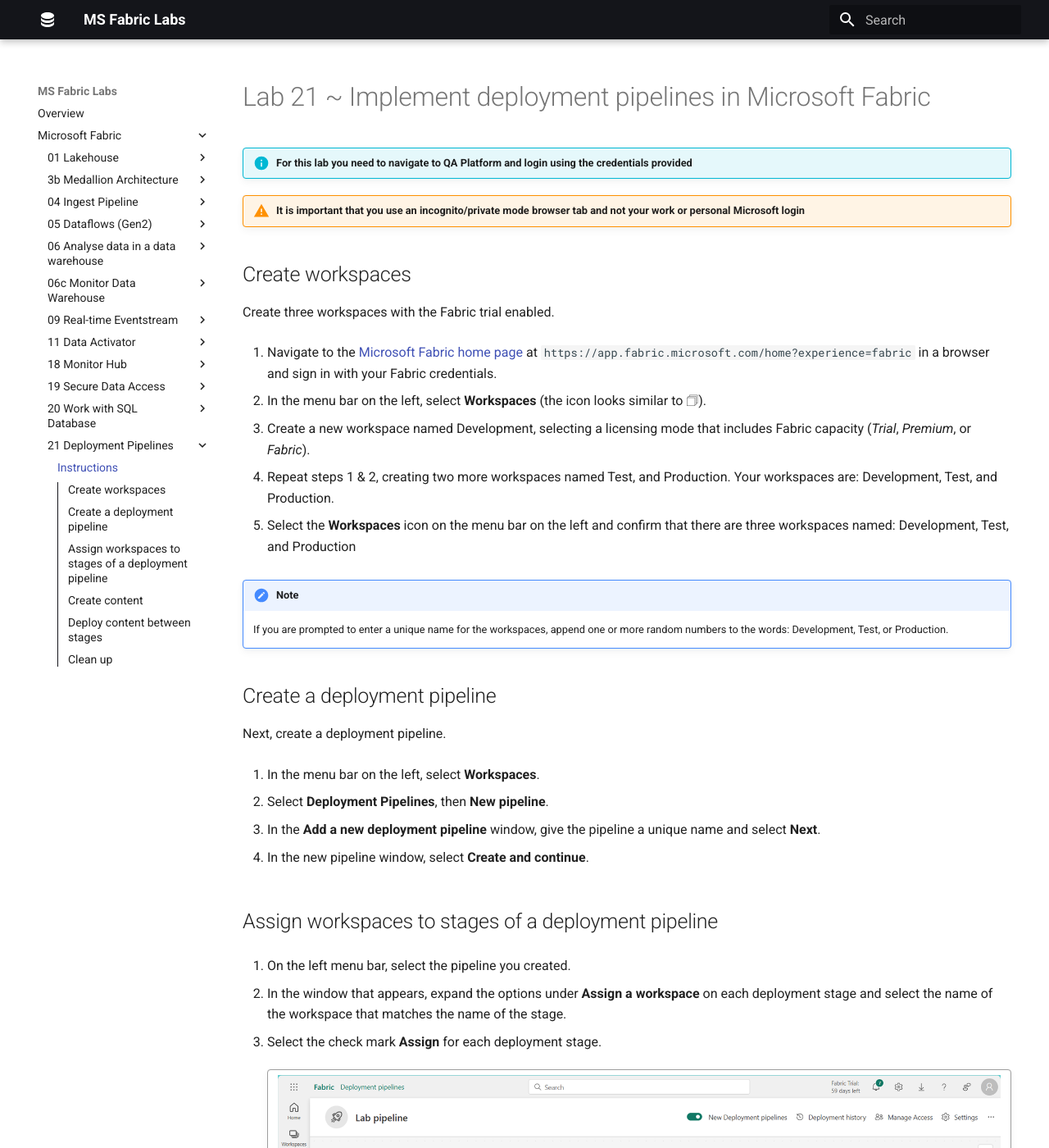
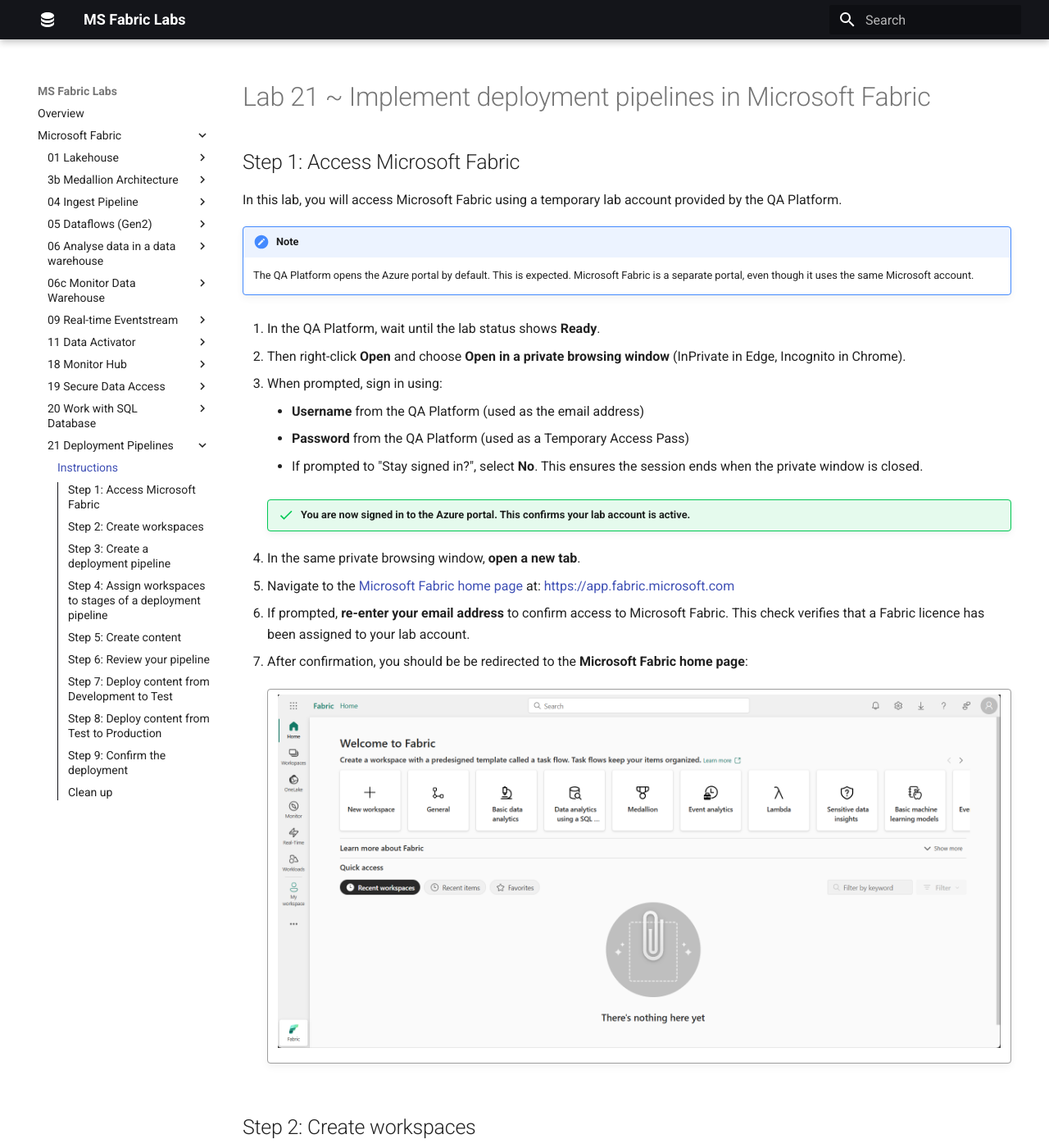
Before and after one commit to qaalabs/fabric, an MkDocs documentation site: the page built from docs/21-implement-cicd/instructions.md, in a window 1280 px wide and 1400 px high. Shown: the whole window at 82% size. Built offline with MkDocs 1.6.1 and Material for MkDocs 9.7.7, drawn with Linux system fonts in a browser that asks for light colours; some of the changed text lies outside the part shown.

Commit message:
update lab 21 instructions

```diff
--- a/docs/21-implement-cicd/index.md
+++ b/docs/21-implement-cicd/index.md
@@ -1,8 +1,12 @@
-# Lab
+# Lab 21 - Implement deployment pipelines in Microsoft Fabric
 
 Deployment pipelines in Microsoft Fabric let you automate the process of copying   changes made to the content in Fabric items between environments like development, test, and production. You can use deployment pipelines to develop and test content before it reaches end users. In this exercise, you create a deployment pipeline, and assign stages to the pipeline. Then you create some content in a development workspace and use deployment pipelines to deploy it between the Development, Test and Production pipeline stages.
 
 This lab takes approximately **20** minutes to complete.
+
+!!! info "For this lab you need to navigate to QA Platform and login using the credentials provided"
+
+!!! warning "It is important that you use an incognito/private mode browser tab and not your work or personal Microsoft login"
 
 ## Overview
 
@@ -26,9 +30,21 @@
 
 - Fabric items haven’t been created in your workspaces yet. Next, create a lakehouse in the development workspace.
 
-### Step 6: Deploy content between stages
+### Step 6: Review your pipeline
 
-- Deploy the lakehouse from the Development stage to the Test and Production stages.
+- Review the pipeline.
+
+### Step 7: Deploy content from Development to Test
+
+- Deploy the lakehouse from the Development to Test.
+
+## Step 8: Deploy content from Test to Production
+
+- Deploy the lakehouse from the Test to Production.
+
+## Step 9: Confirm the deployment
+
+Using deployment pipelines creates the same Fabric artefacts in each deployment stage. Let's confirm.
 
 ---
 
--- a/docs/21-implement-cicd/instructions.md
+++ b/docs/21-implement-cicd/instructions.md
@@ -1,41 +1,75 @@
 # Lab 21 ~ Implement deployment pipelines in Microsoft Fabric
 
-!!! info "For this lab you need to navigate to QA Platform and login using the credentials provided"
+## Step 1: Access Microsoft Fabric
 
-!!! warning "It is important that you use an incognito/private mode browser tab and not your work or personal Microsoft login"
-
-## Create workspaces
-
-Create three workspaces with the Fabric trial enabled.
-
-1. Navigate to the [Microsoft Fabric home page](https://app.fabric.microsoft.com/home?experience=fabric) at `https://app.fabric.microsoft.com/home?experience=fabric` in a browser and sign in with your Fabric credentials.
-
-2. In the menu bar on the left, select **Workspaces** (the icon looks similar to &#128455;).
-
-3. Create a new workspace named Development, selecting a licensing mode that includes Fabric capacity (*Trial*, *Premium*, or *Fabric*).
-
-4. Repeat steps 1 & 2, creating two more workspaces named Test, and Production. Your workspaces are: Development, Test, and Production.
-
-5. Select the **Workspaces** icon on the menu bar on the left and confirm that there are three workspaces named:  Development, Test, and Production
+In this lab, you will access Microsoft Fabric using a temporary lab account provided by the QA Platform.
 
 !!! note
-    If you are prompted to enter a unique name for the workspaces, append one or more random numbers to the words: Development, Test, or Production.
+    The QA Platform opens the Azure portal by default. This is expected. Microsoft Fabric is a separate portal, even though it uses the same Microsoft account.
 
-## Create a deployment pipeline
+1. In the QA Platform, wait until the lab status shows **Ready**.
+
+2. Then right-click **Open** and choose **Open in a private browsing window** (InPrivate in Edge, Incognito in Chrome).
+
+3. When prompted, sign in using:
+
+    - **Username** from the QA Platform (used as the email address)
+    - **Password** from the QA Platform (used as a Temporary Access Pass)
+
+    - If prompted to "Stay signed in?", select **No**. This ensures the session ends when the private window is closed.
+
+    !!! success "You are now signed in to the **Azure portal**. This confirms your lab account is active."
+
+4. In the same private browsing window, **open a new tab**.
+
+5. Navigate to the [Microsoft Fabric home page](https://app.fabric.microsoft.com) at: https://app.fabric.microsoft.com
+
+6. If prompted, **re-enter your email address** to confirm access to Microsoft Fabric. This check verifies that a Fabric licence has been assigned to your lab account.
+
+7. After confirmation, you should be be redirected to the **Microsoft Fabric home page**:
+
+    !!! quote ""
+        ![Fabric home page](../img/qa-fabric-home.png)
+
+
+## Step 2: Create workspaces
+
+For this lab you need to create three workspaces: **Development**, **Test**, and **Production**.
+
+1. In the left-hand navigation, select **Workspaces** (the icon looks similar to 🗇).
+
+2. Select **+ New workspace**, then create a workspace using the naming format below:
+
+    - Start the name with `Development`
+    - Add random numbers to make it unique (for example, `Development123`)
+    - Leave all other options as the default values
+    - Click **Apply**
+
+3. Repeat steps 1 & 2, creating two more workspaces named `Test`, and `Production`.
+
+4. Select the **Workspaces** icon on left-hand navigation
+    - Confirm that there are three workspaces named: **Development**, **Test**, and **Production**
+
+
+## Step 3: Create a deployment pipeline
 
 Next, create a deployment pipeline.
 
-1. In the menu bar on the left, select **Workspaces**.
+1. In the left-hand navigation, select **Workspaces**.
 
-2. Select **Deployment Pipelines**, then **New pipeline**.
+2. Select: **:material-rocket-launch-outline: Deployment Pipelines**, then select **New pipeline**
 
-3. In the **Add a new deployment pipeline** window, give the pipeline a unique name and select **Next**.
+3. In the **Add a new deployment pipeline** window:
 
-4. In the new pipeline window, select **Create and continue**.
+    - Enter the Pipeline name as: `Lab pipeline`
+    - Select **Next**.
 
-## Assign workspaces to stages of a deployment pipeline
+4. In the new pipeline window, select: **:material-rocket-launch-outline: Create and continue**
 
-1. On the left menu bar, select the pipeline you created.
+
+## Step 4: Assign workspaces to stages of a deployment pipeline
+
+1. On the left-hand navigation, select the pipeline you created.
 
 2. In the window that appears, expand the options under **Assign a workspace** on each deployment stage and select the name of the workspace that matches the name of the stage.
 
@@ -44,17 +78,23 @@
     !!! quote ""
         ![Screenshot of deployment pipeline.](../img/21-deployment-pipeline.png)
 
-## Create content
 
-Fabric items haven't been created in your workspaces yet. Next, create a lakehouse in the development workspace.
+## Step 5: Create content
 
-1. In the menu bar on the left, select **Workspaces**.
+Fabric items haven't been created in your workspaces yet. Next, create a lakehouse in the **Development** workspace.
+
+1. In the left-hand navigation, select **Workspaces**.
 
 2. Select the **Development** workspace.
 
 3. Select **New Item**.
 
-4. In the window that appears, select **Lakehouse** and in the **New lakehouse window**, name the lakehouse, **LabLakehouse**.
+4. In the New Item window that appears, scroll down to "Store data"
+
+    - Select **Lakehouse**
+    - Name the lakehouse: `LabLakehouse`
+    - The Location should be your Development workspace
+    - Ensure **Lakehouse schemas** is disabled
 
 5. Select **Create**.
 
@@ -65,39 +105,70 @@
 
 7. Select the sample **NYCTaxi**.
 
-8. In the menu bar on the left, select the pipeline you created.
 
-9. Select the **Development** stage, and under the deployment pipeline canvas you can see the lakehouse you created as a stage item. In the left edge of the **Test** stage, there's an **X** within a circle. The **X** indicates that the Development and Test stages aren't synchronized.
+## Step 6: Review your pipeline
 
-10. Select the **Test** stage and under the deployment pipeline canvas you can see that the lakehouse you created is only a stage item in the source, which in this case refers to the **Development** stage.
+1. In the menu bar on the left, select the pipeline you created.
+
+    - If you can't see it on the left, select …, then "Deployment pipelines", then "Lab pipeline"
+
+2. Select the **Development** stage, and under the deployment pipeline canvas you can see the lakehouse you created as a stage item. In the left edge of the **Test** stage, there's an **X** within a circle. The **X** indicates that the Development and Test stages aren't synchronized.
+
+3. Select the **Test** stage and under the deployment pipeline canvas you can see that the lakehouse you created is only a stage item in the source, which in this case refers to the **Development** stage.
 
     !!! quote ""
         ![Deployment pipeline showing content mismatches between stages.](../img/21-lab-pipeline-compare.png)
 
-## Deploy content between stages
 
-Deploy the lakehouse from the **Development** stage to the **Test** and **Production** stages.
+## Step 7: Deploy content from Development to Test
+
+You will now deploy the lakehouse from the **Development** stage to the **Test** stage.
 
 1. Select the **Test** stage in the deployment pipeline canvas.
 
-2. Under the deployment pipeline canvas, select the checkbox next to the Lakehouse item. Then select the **Deploy** button to copy the lakehouse in its current state to the **Test** stage.
+2. Under the deployment pipeline canvas, select the checkbox next to the Lakehouse item.
 
-3. In the **Deploy to next stage** window that appears, select **Deploy**.
- There is now an X in a circle in the Production stage in the deployment pipeline canvas. The lakehouse exists in the Development and Test stages but not yet in the Production stage.
+3. Select the **Deploy** button to copy the lakehouse in its current state to the **Test** stage:
 
-4. Select the **Production** stage in the deployment canvas.
+    !!! quote ""
+        ![Deployment pipeline from Development to Test.](../img/21-deploy-dev-to-test.png)
 
-5. Under the deployment pipeline canvas, select the checkbox next to the Lakehouse item. Then select the **Deploy** button to copy the lakehouse in its current state to the **Production** stage.
+4. In the **Deploy to next stage** window that appears, select **Deploy**.
+    - Wait for the deployment to complete (it may take a while)
 
-6. In the **Deploy to next stage** window that appears, select **Deploy**. The green check marks between the stages indicates that all stages in sync and contain the same content.
+!!! note
+    - You may see an X in a circle in the Production stage.
+    - This is expected and indicates that nothing has been deployed to Production yet.
 
-7. Using deployment pipelines to deploy between stages also updates the content in the workspaces corresponding to the deployment stage. Let's confirm.
 
-8. In the menu bar on the left, select **Workspaces**.
+## Step 8: Deploy content from Test to Production
 
-9. Select the **Test** workspace. The lakehouse was copied there.
+You will now deploy the lakehouse from the **Test** stage to the **Production** stage.
 
-10. Open the **Production** workspace from the **Workspaces** icon on the left menu. The lakehouse was copied to the Production workspace too.
+5. Select the **Production** stage in the deployment canvas.
+
+6. Under the deployment pipeline canvas, select the checkbox next to the Lakehouse item.
+    - Then select the **Deploy** button to copy the lakehouse in its current state to the **Production** stage.
+
+7. In the **Deploy to next stage** window that appears, select **Deploy**.
+
+!!! success "A green check mark inside each stage indicates that all stages are in sync and contain the same content."
+
+
+## Step 9: Confirm the deployment
+
+Using deployment pipelines creates the same Fabric artefacts in each deployment stage. Let's confirm.
+
+1. In the menu bar on the left, select **Workspaces**.
+
+2. Open the **Test** workspace and confirm that the lakehouse exists.
+
+3. Open the **Production** workspace and confirm that the lakehouse exists.
+
+!!! info "The lakehouse will be empty!"
+    - Deployment pipelines create and align **Fabric artefacts** across workspaces.
+    - They do **not** copy data between environments.
+    - At this stage, the lakehouse will exist in Test and Production, but it won't contain any data.
 
 ---
 
```
Also changed, not shown: other parts of docs/21-implement-cicd/index.md (+1 -1 lines), docs/img/21-deploy-dev-to-test.png (added), docs/img/21-new-pipeline.png (added).
